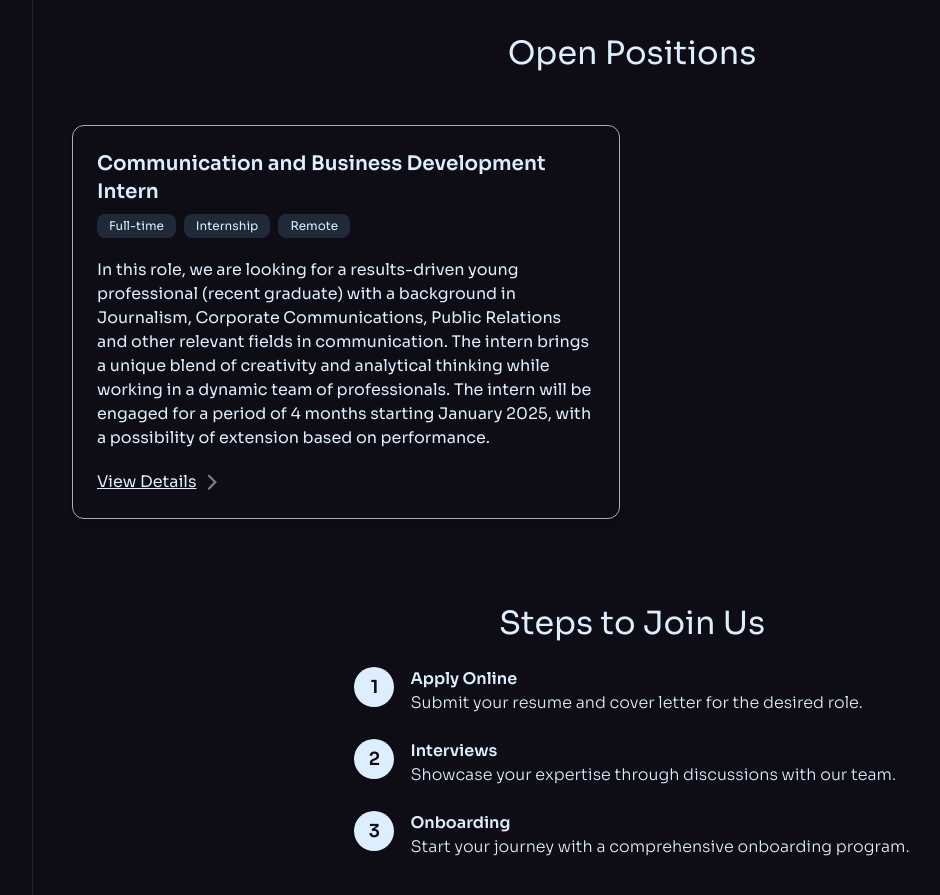
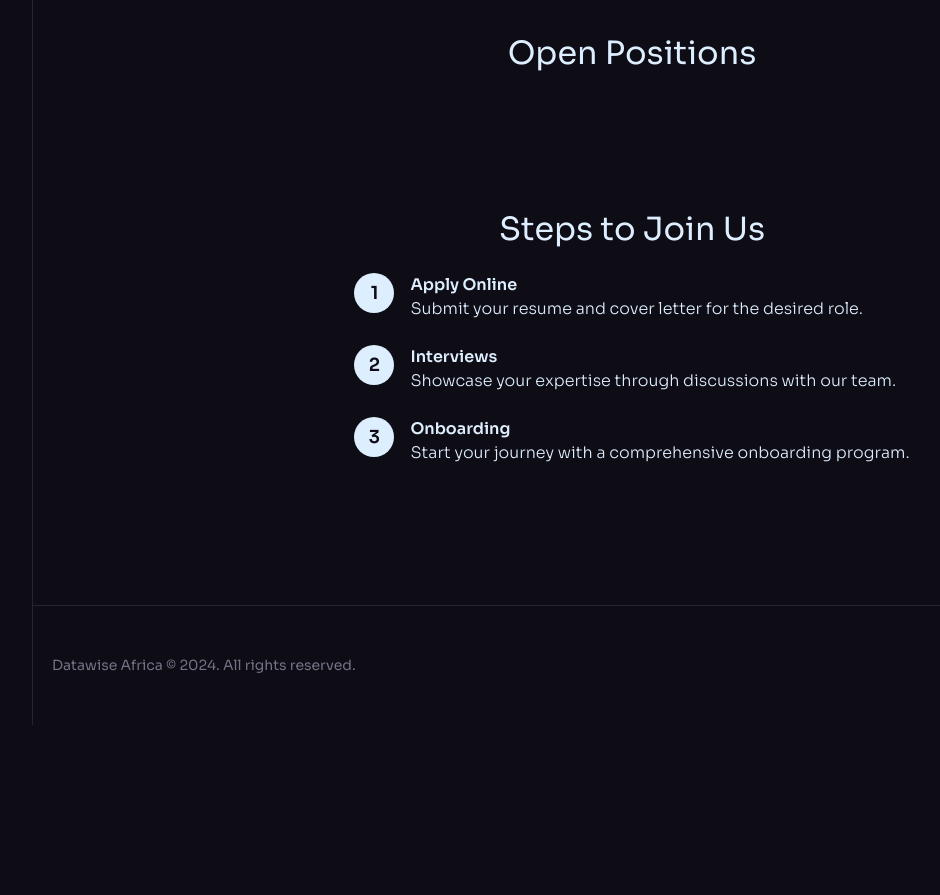
Before and after one commit to Datawise-Africa/datawise_frontend, a React (Vite) app: page /join-us in a window 1280 px wide. Shown: the part 1060-1955 px from the top of the page, without its empty margins (8-948 px from the left). After the commit the page ends 1785 px from the top, so only its background shows below. Built offline with nearby package versions, Linux system fonts and the light colour scheme.

Commit message:
Pulled down communication and business strategy role for intern position

```diff
--- a/src/constants/index.js
+++ b/src/constants/index.js
@@ -437,17 +437,17 @@ export const available_positions = [
     //     position: "Internship",
     //     what_you_get: what_you_get,
     // },
-    {
-        id: "0",
-        title: "Communication and Business Development Intern",
-        overview: "In this role, we are looking for a results-driven young professional (recent graduate) with a background in Journalism, Corporate Communications, Public Relations and other relevant fields in communication. The intern brings a unique blend of creativity and analytical thinking while working in a dynamic team of professionals. The intern will be engaged for a period of 4 months starting January 2025, with a possibility of extension based on performance.",
-        responsibilities: communication_responsibilities,
-        skills: communication_skills,
-        work_period: "Full-time",
-        workmode: "Remote",
-        position: "Internship",
-        what_you_get: what_you_get,
-    }
+    // {
+    //     id: "0",
+    //     title: "Communication and Business Development Intern",
+    //     overview: "In this role, we are looking for a results-driven young professional (recent graduate) with a background in Journalism, Corporate Communications, Public Relations and other relevant fields in communication. The intern brings a unique blend of creativity and analytical thinking while working in a dynamic team of professionals. The intern will be engaged for a period of 4 months starting January 2025, with a possibility of extension based on performance.",
+    //     responsibilities: communication_responsibilities,
+    //     skills: communication_skills,
+    //     work_period: "Full-time",
+    //     workmode: "Remote",
+    //     position: "Internship",
+    //     what_you_get: what_you_get,
+    // }
 ]
 
 // export const REACT_PUBLIC_API_HOST = "http://localhost:8000"
```
